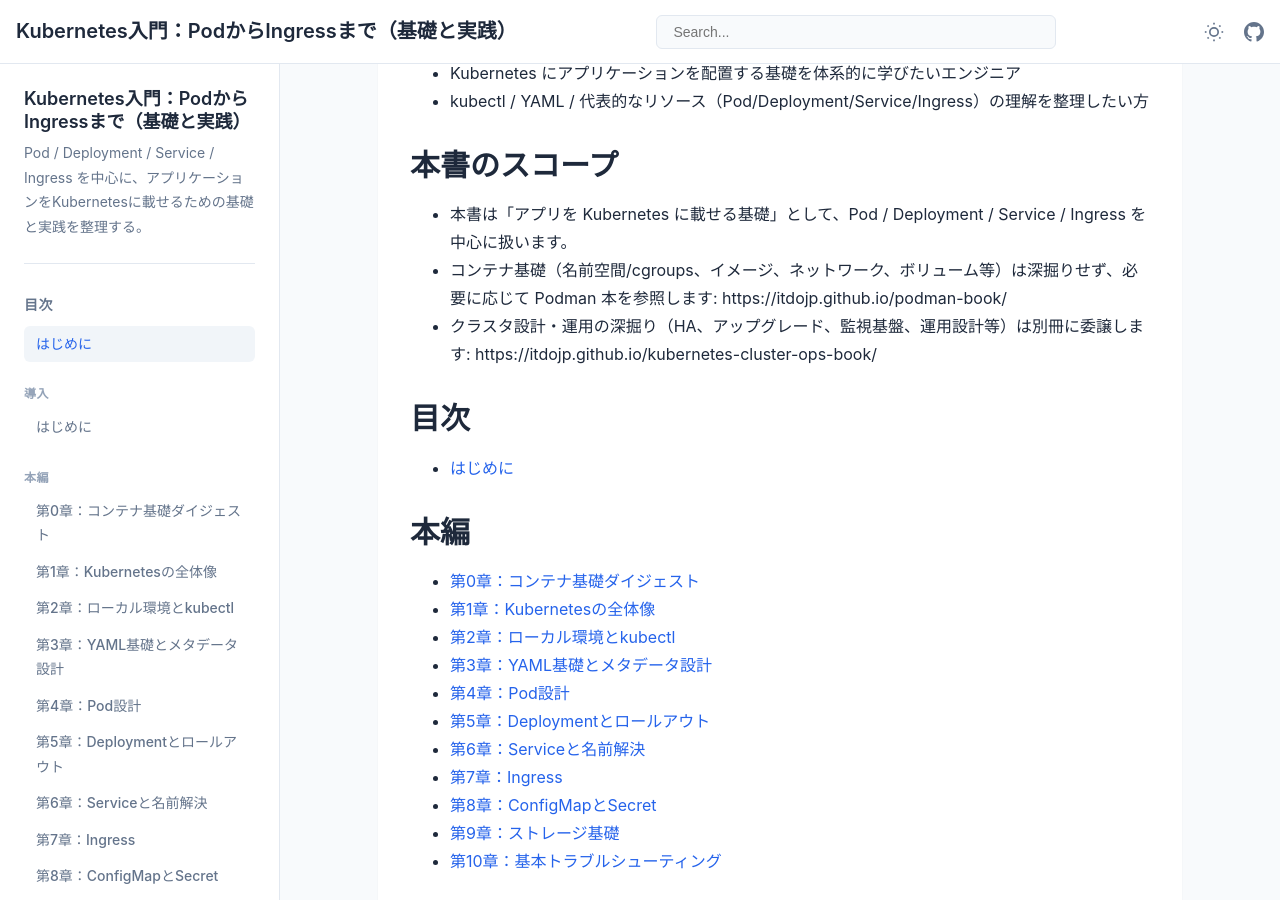
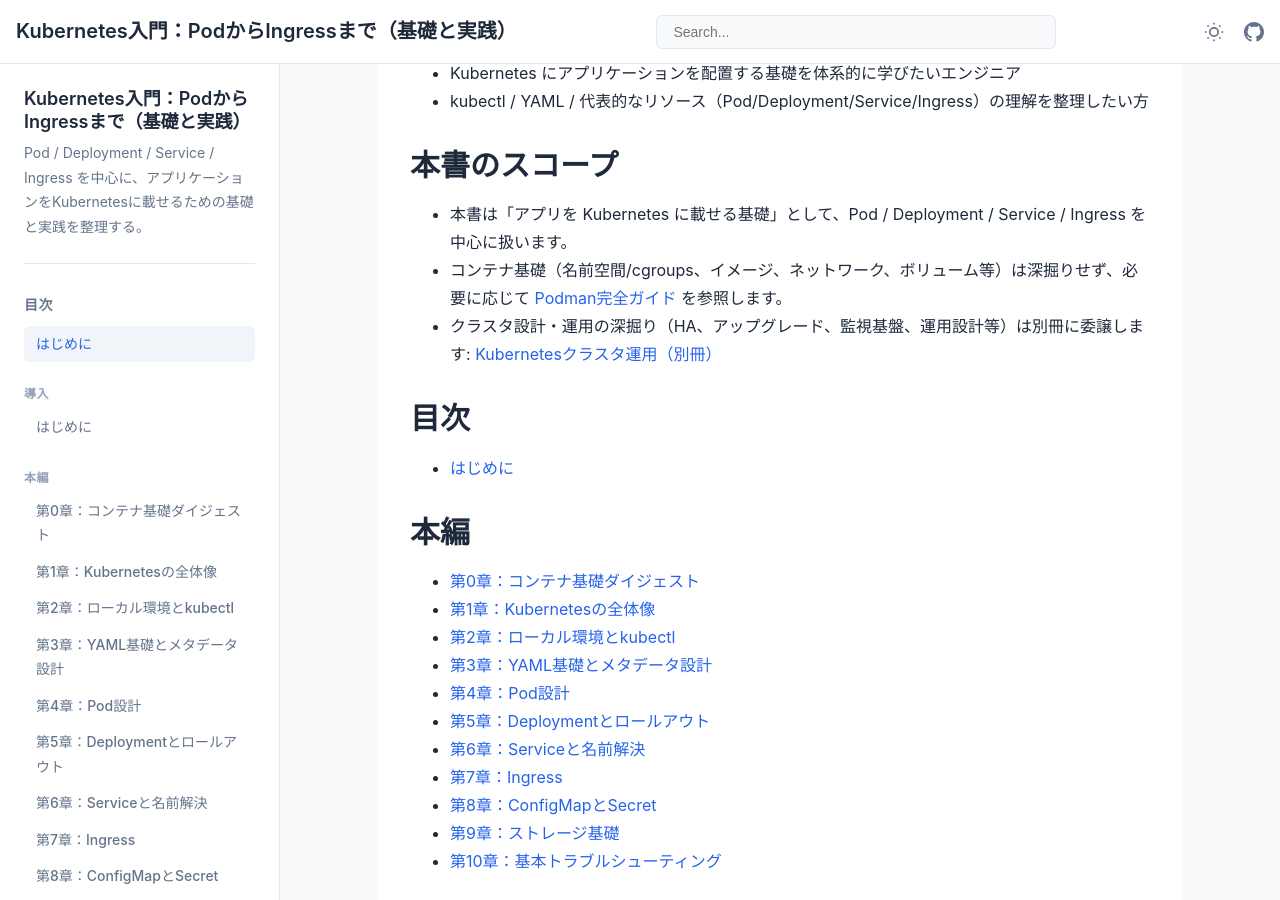
Before and after one commit to itdojp/kubernetes-basics-book, a Jekyll site: the page built from docs/index.md, in a window 1280 px wide and 900 px high, scrolled down 349 px. Built offline with Jekyll 4.4.1, drawn with Linux system fonts in a browser that asks for light colours.

Commit message:
docs: 参照リンク整備と読み方ガイド補足

```diff
--- a/docs/index.md
+++ b/docs/index.md
@@ -14,8 +14,8 @@ Pod / Deployment / Service / Ingress を中心に、アプリケーションをK
 
 ## 本書のスコープ
 - 本書は「アプリを Kubernetes に載せる基礎」として、Pod / Deployment / Service / Ingress を中心に扱います。
-- コンテナ基礎（名前空間/cgroups、イメージ、ネットワーク、ボリューム等）は深掘りせず、必要に応じて Podman 本を参照します: https://itdojp.github.io/podman-book/
-- クラスタ設計・運用の深掘り（HA、アップグレード、監視基盤、運用設計等）は別冊に委譲します: https://itdojp.github.io/kubernetes-cluster-ops-book/
+- コンテナ基礎（名前空間/cgroups、イメージ、ネットワーク、ボリューム等）は深掘りせず、必要に応じて [Podman完全ガイド](https://itdojp.github.io/podman-book/) を参照します。
+- クラスタ設計・運用の深掘り（HA、アップグレード、監視基盤、運用設計等）は別冊に委譲します: [Kubernetesクラスタ運用（別冊）](https://itdojp.github.io/kubernetes-cluster-ops-book/)
 
 ## 目次
 - [はじめに](introduction/)
```
Also changed, not shown: docs/chapters/chapter00/index.md (+1 -1 lines), docs/introduction/index.md (+4 -4 lines).
